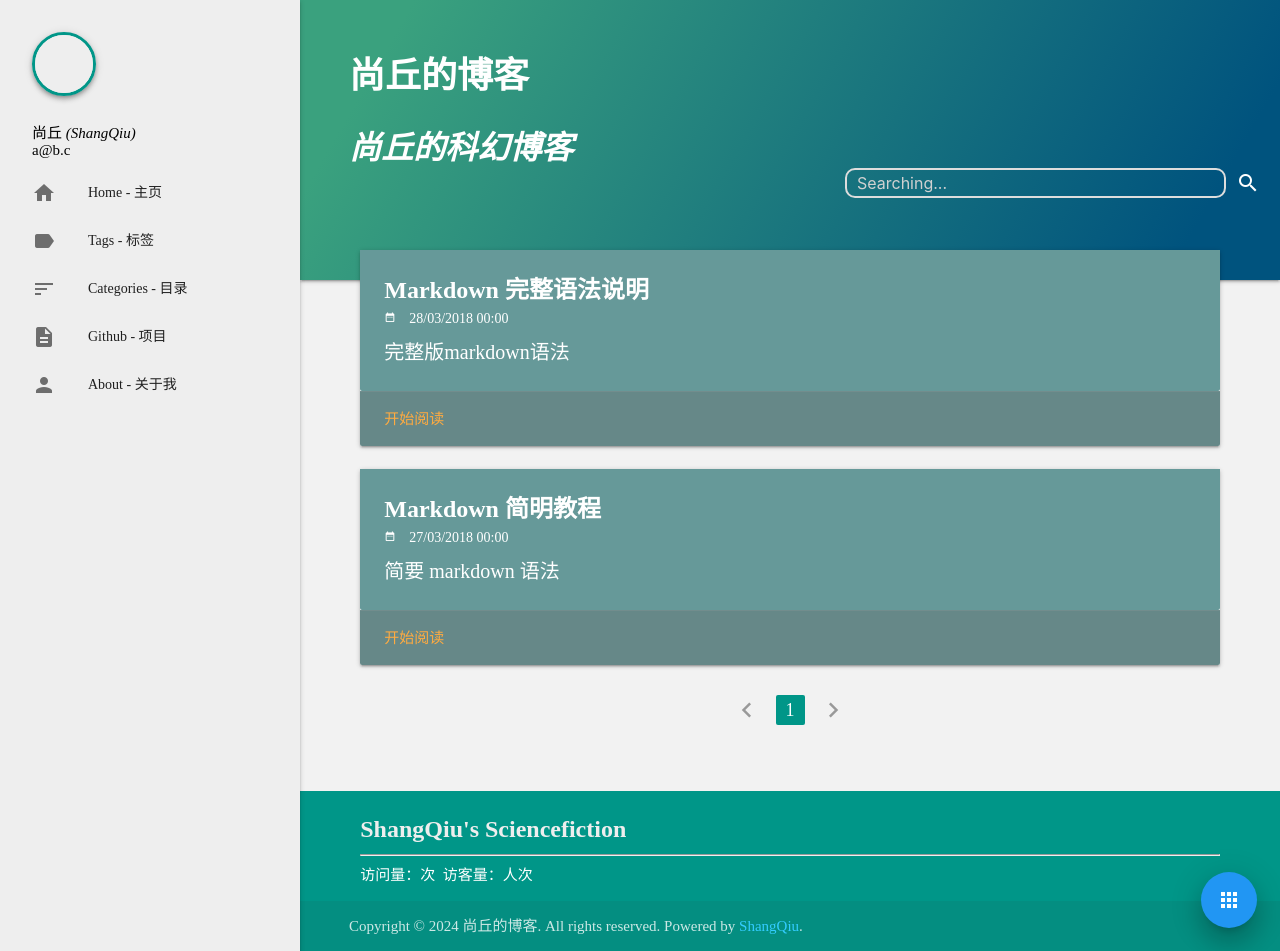
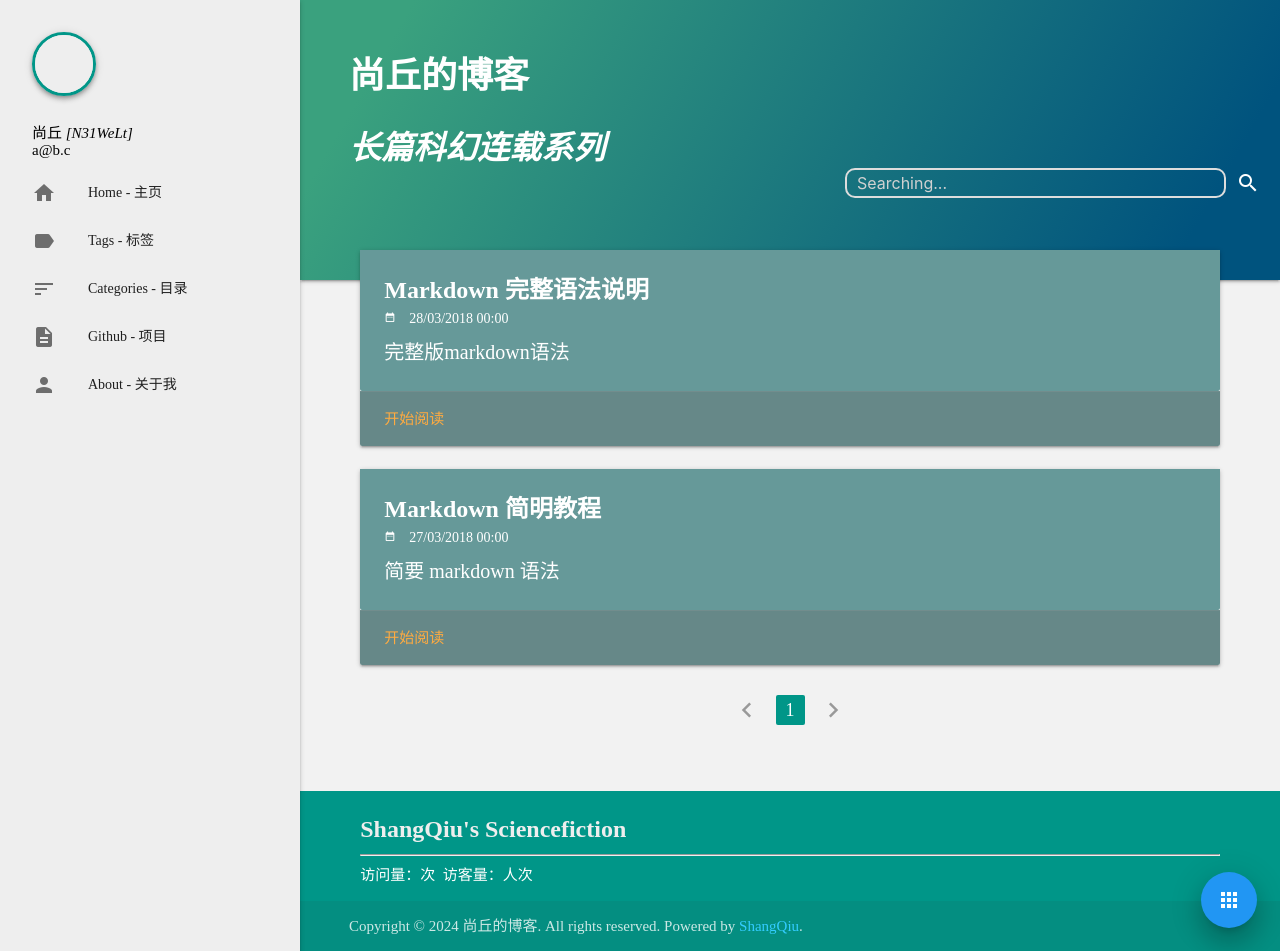
Before and after one commit to keepwalk/keepwalk.github.io, a Jekyll site: the page built from index.html, in a window 1280 px wide and 951 px high. Built offline with Jekyll 4.4.1, drawn with Linux system fonts in a browser that asks for light colours; the list of posts is cut into pages by our own code; comment, search, counter and statistics services are not loaded.

Commit message:
Update header.html

```diff
--- a/_includes/header.html
+++ b/_includes/header.html
@@ -59,7 +59,7 @@
             <div class="nav-wrapper">
                 <div class="container">
                     <a class="page-title" href="/">{{site.title}}</a>
-                    <p class="head-message">尚丘的科幻博客</p>
+                    <p class="head-message">长篇科幻连载系列</p>
                 </div>
             </div>
         </nav>
@@ -108,7 +108,7 @@
                         <img class="circle z-depth-2" src="/assets/img/user.png" width="64" />
                     </a>
                     <div class="black-text user-info">
-                        {{site.user}} <i>(ShangQiu)</i><br>
+                        {{site.user}} <i> [N31WeLt] </i><br>
                         {{site.user_email}}
                     </div>
                 </div>
```
